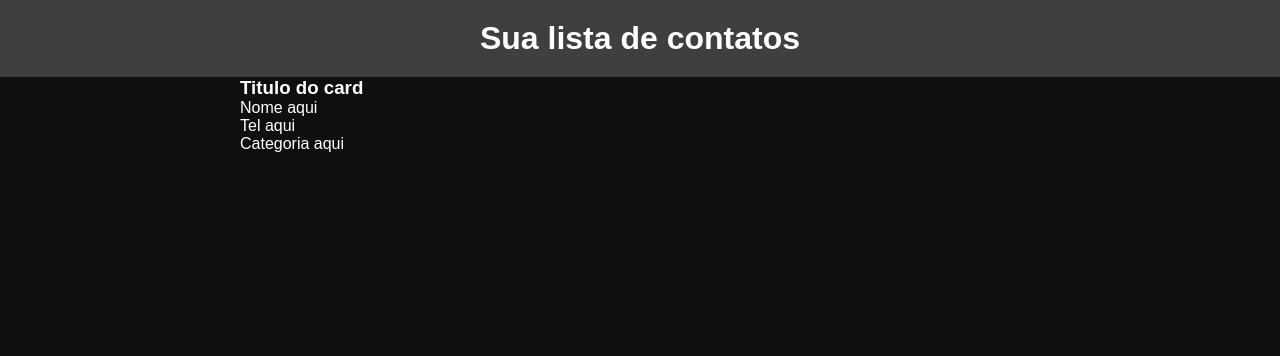
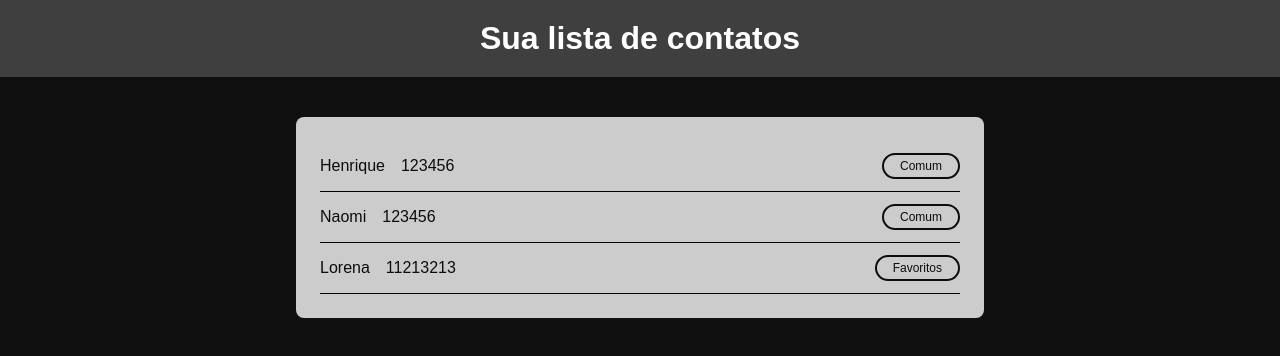
Before and after one commit to hsanfilippo/estudo-nextjs-antd, a Next.js app: page /listar in a window 1280 px wide. Shown: the top 356 px of the page. Built offline with nearby package versions, Linux system fonts and the light colour scheme.

Commit message:
feat: integração de /listar com API e estilizacao

```diff
--- a/src/components/CardListagem/index.tsx
+++ b/src/components/CardListagem/index.tsx
@@ -1,7 +1,14 @@
-import { useEffect } from 'react'
+import { useEffect, useState } from 'react'
 import styles from './styles.module.css'
 
+type Contato = {
+  Nome: string,
+  Telefone: string,
+  Categoria: string
+}
+
 export function CardListagem() {
+  const [contatos, setContatos] = useState<Contato[]>([])
 
   const getContatos = async () => {
     try {
@@ -15,6 +22,7 @@ export function CardListagem() {
       if (!res.ok) throw new Error("Erro ao buscar por contatos")
 
       const contatosData = await res.json()
+      setContatos(contatosData)
       console.log("Contatos:", contatosData)
 
     } catch (erro) {
@@ -27,17 +35,24 @@ export function CardListagem() {
   }, [])
 
   return (
-    <div className={styles.card}>
-      <div className={styles.cardTitle}>
-        <h3>Titulo do card</h3>
-        <div>
-          <p>Nome aqui</p>
-          <p>Tel aqui</p>
-        </div>
-        <div>
-          <p>Categoria aqui</p>
-        </div>
+    <>
+      <div className={styles.cardContainer}>
+          <div className={styles.card}>
+          {contatos.map((contato) => {
+            return (
+            <div className={styles.contatoContainer}  key={contato.Telefone}>
+              <div className={styles.contatoInfo}>
+                <p className={styles.infoText}>{contato.Nome}</p>
+                <p className={styles.infoText}>{contato.Telefone}</p>
+              </div>
+              <div>
+                <p className={styles.categoria}>{contato.Categoria}</p>
+              </div>
+            </div>
+            )
+        })}
       </div>
-    </div>
+      </div>
+    </>
   )
 }
--- a/src/components/CardListagem/styles.module.css
+++ b/src/components/CardListagem/styles.module.css
@@ -0,0 +1,41 @@
+.cardContainer {
+  display: flex;
+  justify-content: center;
+  align-items: center;
+  flex-direction: column;
+}
+
+.card {
+  background-color: #ccc;
+  margin-top: 40px;
+  width: 80%;
+  color: #0c0c0c;
+  border-radius: 8px;
+  padding: 24px;
+}
+
+.contatoContainer {
+  padding: 12px 0;
+  display: flex;
+  width: 100%;
+  justify-content: space-between;
+  align-items: center;
+  border-bottom: 1px solid #000;
+}
+
+.contatoInfo {
+  display: flex;
+  width: 70%;
+}
+
+.infoText {
+  margin-right: 16px;
+}
+
+.categoria {
+  background: none;
+  padding: 4px 16px;
+  border-radius: 16px;
+  border: 2px solid #0c0c0c;
+  font-size: 12px;
+}
--- a/src/mocks/mockData.json
+++ b/src/mocks/mockData.json
@@ -8,5 +8,10 @@
     "Nome": "Naomi",
     "Telefone": "123456",
     "Categoria": "Comum"
+  },
+  {
+    "Nome": "Lorena",
+    "Telefone": "11213213",
+    "Categoria": "Favoritos"
   }
 ]
```
